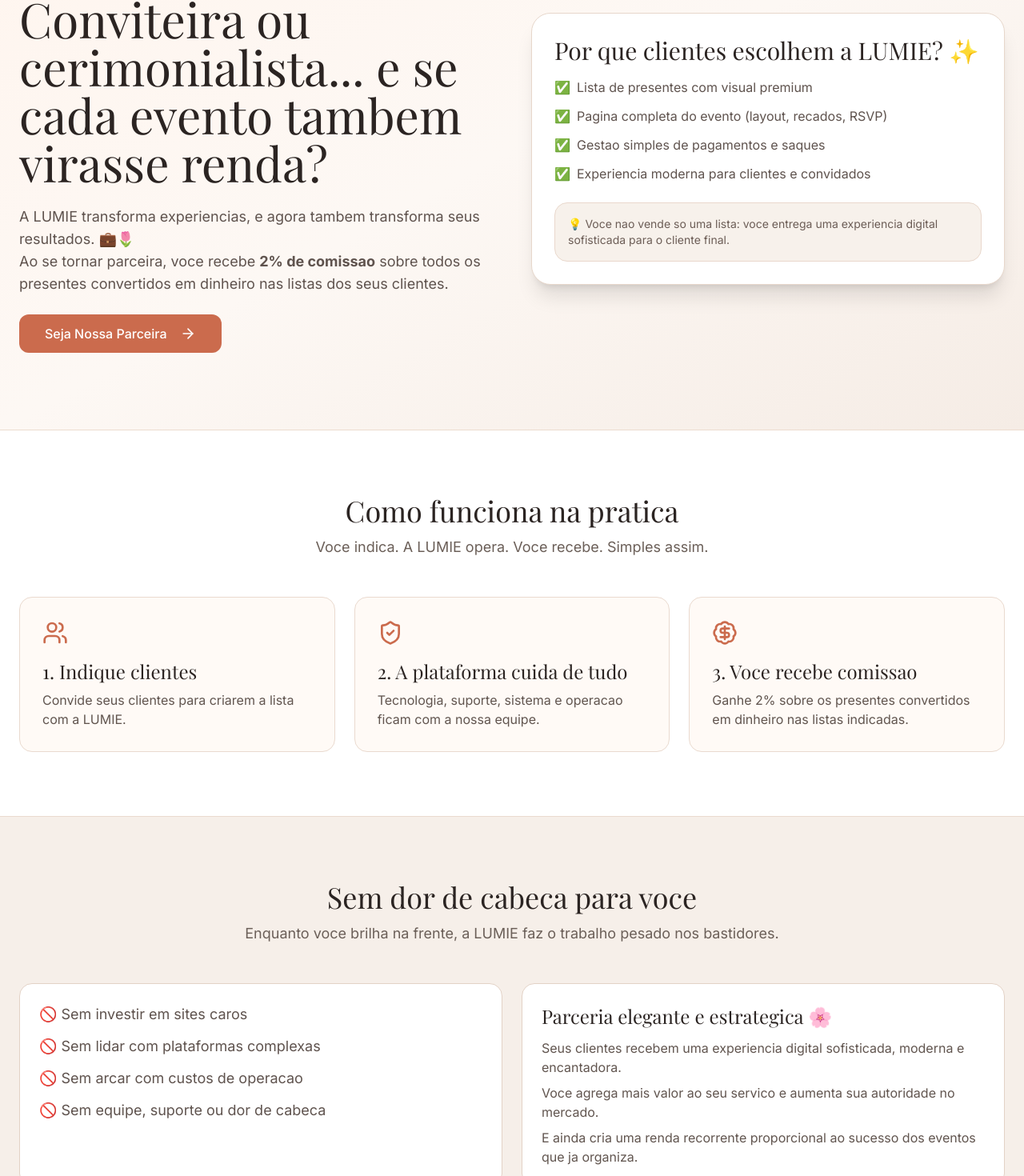
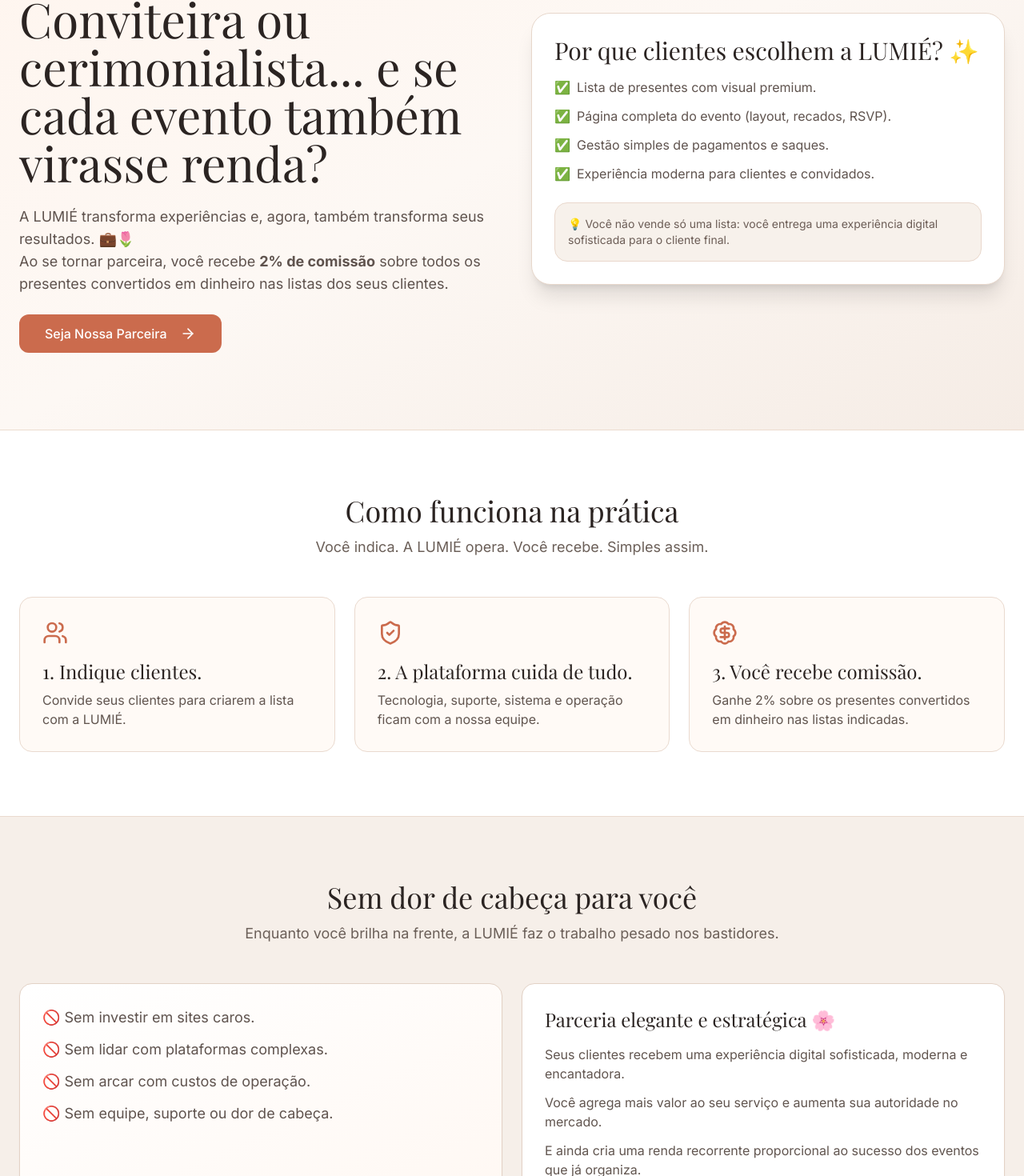
Before and after one commit to lumieconvites-netizen/lumie-presentes, a Next.js app: page /seja-parceiro in a window 1280 px wide. Shown: the part 238-1708 px from the top of the page at 80% size. Built offline with nearby package versions, Linux system fonts and the light colour scheme; no server answers.

Commit message:
feat: polish partner benefits section and fix PT-BR copy

```diff
--- a/app/(marketing)/seja-parceiro/page.tsx
+++ b/app/(marketing)/seja-parceiro/page.tsx
@@ -28,17 +28,17 @@ export default function SejaParceiroPage() {
             <div className="space-y-6">
               <span className="inline-flex items-center gap-2 rounded-full border border-[#e8cdbd] bg-white px-4 py-2 text-sm text-[#4a3a33]">
                 <Sparkles className="w-4 h-4 text-primary" />
-                Programa de Parceiros LUMIE
+                Programa de Parceiros LUMIÉ
               </span>
 
               <h1 className="font-display text-5xl lg:text-6xl leading-tight text-[#2b2422]">
-                Conviteira ou cerimonialista... e se cada evento tambem virasse renda?
+                Conviteira ou cerimonialista... e se cada evento também virasse renda?
               </h1>
 
               <p className="text-lg text-[#5f534e] max-w-2xl">
-                A LUMIE transforma experiencias, e agora tambem transforma seus resultados. 💼🌷
+                A LUMIÉ transforma experiências e, agora, também transforma seus resultados. 💼🌷
                 <br />
-                Ao se tornar parceira, voce recebe <strong>2% de comissao</strong> sobre todos os presentes convertidos em dinheiro nas listas dos seus clientes.
+                Ao se tornar parceira, você recebe <strong>2% de comissão</strong> sobre todos os presentes convertidos em dinheiro nas listas dos seus clientes.
               </p>
 
               <Button asChild size="lg" className="rounded-xl px-8 py-6 text-base">
@@ -50,16 +50,16 @@ export default function SejaParceiroPage() {
             </div>
 
             <div className="rounded-3xl bg-white border border-[#e7d7cb] p-7 shadow-xl">
-              <h2 className="font-display text-3xl text-[#2b2422] mb-4">Por que clientes escolhem a LUMIE? ✨</h2>
+              <h2 className="font-display text-3xl text-[#2b2422] mb-4">Por que clientes escolhem a LUMIÉ? ✨</h2>
               <ul className="space-y-3 text-[#5f534e]">
-                <li className="flex gap-2"><span>✅</span><span>Lista de presentes com visual premium</span></li>
-                <li className="flex gap-2"><span>✅</span><span>Pagina completa do evento (layout, recados, RSVP)</span></li>
-                <li className="flex gap-2"><span>✅</span><span>Gestao simples de pagamentos e saques</span></li>
-                <li className="flex gap-2"><span>✅</span><span>Experiencia moderna para clientes e convidados</span></li>
+                <li className="flex gap-2"><span>✅</span><span>Lista de presentes com visual premium.</span></li>
+                <li className="flex gap-2"><span>✅</span><span>Página completa do evento (layout, recados, RSVP).</span></li>
+                <li className="flex gap-2"><span>✅</span><span>Gestão simples de pagamentos e saques.</span></li>
+                <li className="flex gap-2"><span>✅</span><span>Experiência moderna para clientes e convidados.</span></li>
               </ul>
               <div className="mt-6 rounded-2xl bg-[#f7f1eb] p-4 border border-[#e9d8cc]">
                 <p className="text-sm text-[#6c5d56]">
-                  💡 Voce nao vende so uma lista: voce entrega uma experiencia digital sofisticada para o cliente final.
+                  💡 Você não vende só uma lista: você entrega uma experiência digital sofisticada para o cliente final.
                 </p>
               </div>
             </div>
@@ -70,26 +70,26 @@ export default function SejaParceiroPage() {
       <section className="py-20 bg-white">
         <div className="max-w-7xl mx-auto px-6">
           <div className="text-center mb-12">
-            <h2 className="font-display text-4xl text-[#2b2422] mb-3">Como funciona na pratica</h2>
-            <p className="text-[#6b5f58] text-lg">Voce indica. A LUMIE opera. Voce recebe. Simples assim.</p>
+            <h2 className="font-display text-4xl text-[#2b2422] mb-3">Como funciona na prática</h2>
+            <p className="text-[#6b5f58] text-lg">Você indica. A LUMIÉ opera. Você recebe. Simples assim.</p>
           </div>
 
           <div className="grid md:grid-cols-3 gap-6">
             <div className="rounded-2xl border border-[#eadacf] bg-[#fffaf6] p-7">
               <Users className="w-8 h-8 text-primary mb-4" />
-              <h3 className="font-display text-2xl text-[#2b2422] mb-2">1. Indique clientes</h3>
-              <p className="text-[#61554f]">Convide seus clientes para criarem a lista com a LUMIE.</p>
+              <h3 className="font-display text-2xl text-[#2b2422] mb-2">1. Indique clientes.</h3>
+              <p className="text-[#61554f]">Convide seus clientes para criarem a lista com a LUMIÉ.</p>
             </div>
 
             <div className="rounded-2xl border border-[#eadacf] bg-[#fffaf6] p-7">
               <ShieldCheck className="w-8 h-8 text-primary mb-4" />
-              <h3 className="font-display text-2xl text-[#2b2422] mb-2">2. A plataforma cuida de tudo</h3>
-              <p className="text-[#61554f]">Tecnologia, suporte, sistema e operacao ficam com a nossa equipe.</p>
+              <h3 className="font-display text-2xl text-[#2b2422] mb-2">2. A plataforma cuida de tudo.</h3>
+              <p className="text-[#61554f]">Tecnologia, suporte, sistema e operação ficam com a nossa equipe.</p>
             </div>
 
             <div className="rounded-2xl border border-[#eadacf] bg-[#fffaf6] p-7">
               <BadgeDollarSign className="w-8 h-8 text-primary mb-4" />
-              <h3 className="font-display text-2xl text-[#2b2422] mb-2">3. Voce recebe comissao</h3>
+              <h3 className="font-display text-2xl text-[#2b2422] mb-2">3. Você recebe comissão.</h3>
               <p className="text-[#61554f]">Ganhe 2% sobre os presentes convertidos em dinheiro nas listas indicadas.</p>
             </div>
           </div>
@@ -99,22 +99,23 @@ export default function SejaParceiroPage() {
       <section className="py-20 bg-[#f6efe9] border-y border-[#eadacf]">
         <div className="max-w-7xl mx-auto px-6">
           <div className="text-center mb-12">
-            <h2 className="font-display text-4xl text-[#2b2422] mb-3">Sem dor de cabeca para voce</h2>
-            <p className="text-[#6b5f58] text-lg">Enquanto voce brilha na frente, a LUMIE faz o trabalho pesado nos bastidores.</p>
+            <h2 className="font-display text-4xl text-[#2b2422] mb-3">Sem dor de cabeça para você</h2>
+            <p className="text-[#6b5f58] text-lg">Enquanto você brilha na frente, a LUMIÉ faz o trabalho pesado nos bastidores.</p>
           </div>
 
           <div className="grid md:grid-cols-2 gap-6">
-            <div className="rounded-2xl border border-[#e3d2c6] bg-white p-6">
-              <p className="text-[#5f534e] text-lg mb-3">🚫 Sem investir em sites caros</p>
-              <p className="text-[#5f534e] text-lg mb-3">🚫 Sem lidar com plataformas complexas</p>
-              <p className="text-[#5f534e] text-lg mb-3">🚫 Sem arcar com custos de operacao</p>
-              <p className="text-[#5f534e] text-lg">🚫 Sem equipe, suporte ou dor de cabeca</p>
+            <div className="rounded-2xl border border-[#e3d2c6] bg-gradient-to-br from-white to-[#fff8f3] p-7 shadow-sm">
+              <p className="text-[#5f534e] text-lg mb-3">🚫 Sem investir em sites caros.</p>
+              <p className="text-[#5f534e] text-lg mb-3">🚫 Sem lidar com plataformas complexas.</p>
+              <p className="text-[#5f534e] text-lg mb-3">🚫 Sem arcar com custos de operação.</p>
+              <p className="text-[#5f534e] text-lg">🚫 Sem equipe, suporte ou dor de cabeça.</p>
             </div>
-            <div className="rounded-2xl border border-[#e3d2c6] bg-white p-6">
-              <h3 className="font-display text-2xl text-[#2b2422] mb-3">Parceria elegante e estrategica 🌸</h3>
-              <p className="text-[#61554f] mb-2">Seus clientes recebem uma experiencia digital sofisticada, moderna e encantadora.</p>
-              <p className="text-[#61554f] mb-2">Voce agrega mais valor ao seu servico e aumenta sua autoridade no mercado.</p>
-              <p className="text-[#61554f]">E ainda cria uma renda recorrente proporcional ao sucesso dos eventos que ja organiza.</p>
+
+            <div className="rounded-2xl border border-[#e3d2c6] bg-white p-7 shadow-sm">
+              <h3 className="font-display text-2xl text-[#2b2422] mb-4">Parceria elegante e estratégica 🌸</h3>
+              <p className="text-[#61554f] mb-3">Seus clientes recebem uma experiência digital sofisticada, moderna e encantadora.</p>
+              <p className="text-[#61554f] mb-3">Você agrega mais valor ao seu serviço e aumenta sua autoridade no mercado.</p>
+              <p className="text-[#61554f]">E ainda cria uma renda recorrente proporcional ao sucesso dos eventos que já organiza.</p>
             </div>
           </div>
         </div>
@@ -124,10 +125,10 @@ export default function SejaParceiroPage() {
         <div className="max-w-7xl mx-auto px-6">
           <div className="flex items-center gap-3 mb-6">
             <BarChart3 className="w-7 h-7 text-primary" />
-            <h2 className="font-display text-4xl text-[#2b2422]">Projecao de faturamento do parceiro</h2>
+            <h2 className="font-display text-4xl text-[#2b2422]">Projeção de faturamento do parceiro</h2>
           </div>
           <p className="text-[#685b55] mb-8">
-            Cenarios ilustrativos com media de {averageGiftsPerClient} presentes por cliente e ticket medio de R$ {averageGiftValue.toLocaleString('pt-BR')} por presente.
+            Cenários ilustrativos com média de {averageGiftsPerClient} presentes por cliente e ticket médio de R$ {averageGiftValue.toLocaleString('pt-BR')} por presente.
           </p>
 
           <div className="overflow-x-auto rounded-2xl border border-[#e3d2c6] bg-white">
@@ -135,9 +136,9 @@ export default function SejaParceiroPage() {
               <thead className="bg-[#fbf4ee]">
                 <tr className="text-[#4f3f38]">
                   <th className="px-5 py-4 font-semibold">Clientes</th>
-                  <th className="px-5 py-4 font-semibold">Media de presentes recebidos</th>
+                  <th className="px-5 py-4 font-semibold">Média de presentes recebidos</th>
                   <th className="px-5 py-4 font-semibold">Total de presentes recebidos (R$)</th>
-                  <th className="px-5 py-4 font-semibold">Comissao (2%)</th>
+                  <th className="px-5 py-4 font-semibold">Comissão (2%)</th>
                 </tr>
               </thead>
               <tbody>
@@ -157,9 +158,9 @@ export default function SejaParceiroPage() {
 
       <section className="py-20 bg-[#f6efe9] border-t border-[#eadacf]">
         <div className="max-w-4xl mx-auto px-6 text-center">
-          <h2 className="font-display text-4xl text-[#2b2422] mb-4">Mais autoridade. Mais renda. Zero complicacao. 💎</h2>
+          <h2 className="font-display text-4xl text-[#2b2422] mb-4">Mais autoridade. Mais renda. Zero complicação. 💎</h2>
           <p className="text-lg text-[#6a5e58] mb-8">
-            LUMIE: enquanto voce realiza sonhos, nos potencializamos seus ganhos.
+            LUMIÉ: enquanto você realiza sonhos, nós potencializamos seus ganhos.
           </p>
           <Button asChild size="lg" className="rounded-xl px-8 py-6 text-base">
             <Link href="/cadastro?tipo=parceiro">
```
